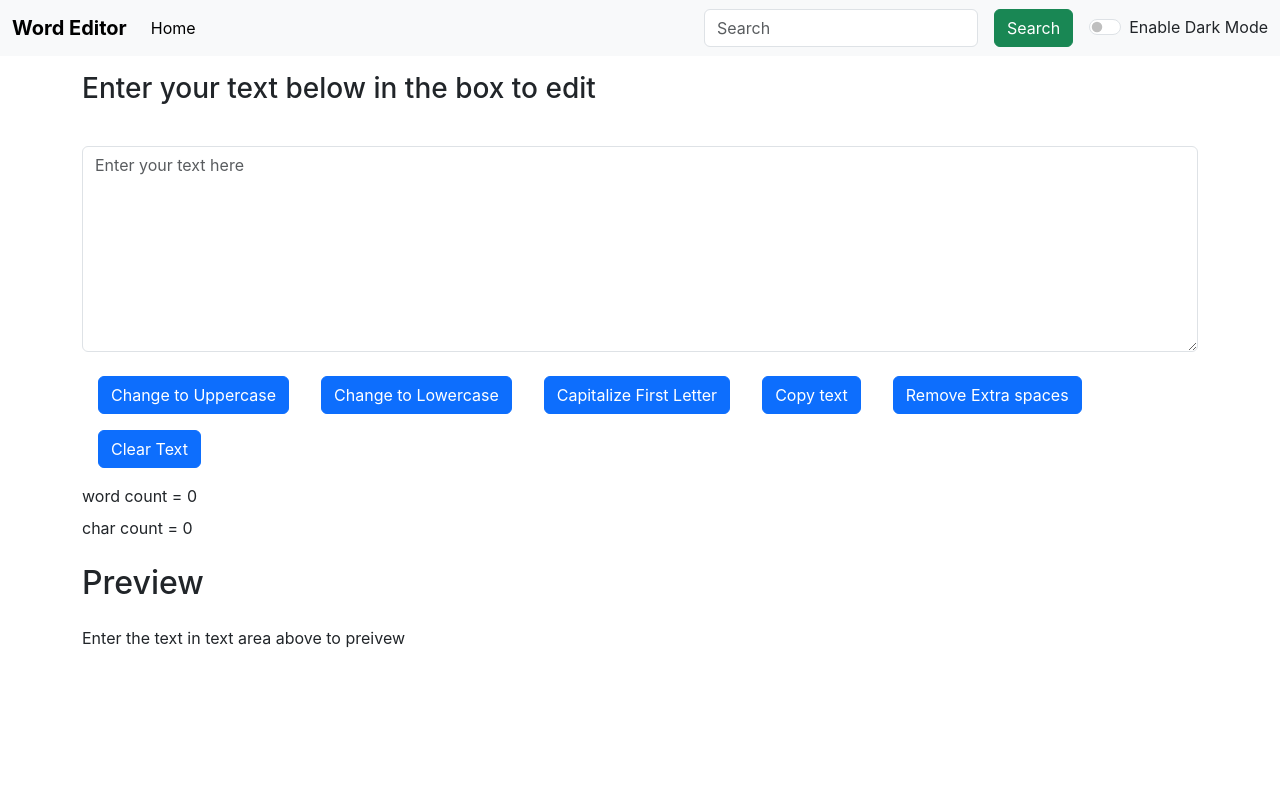
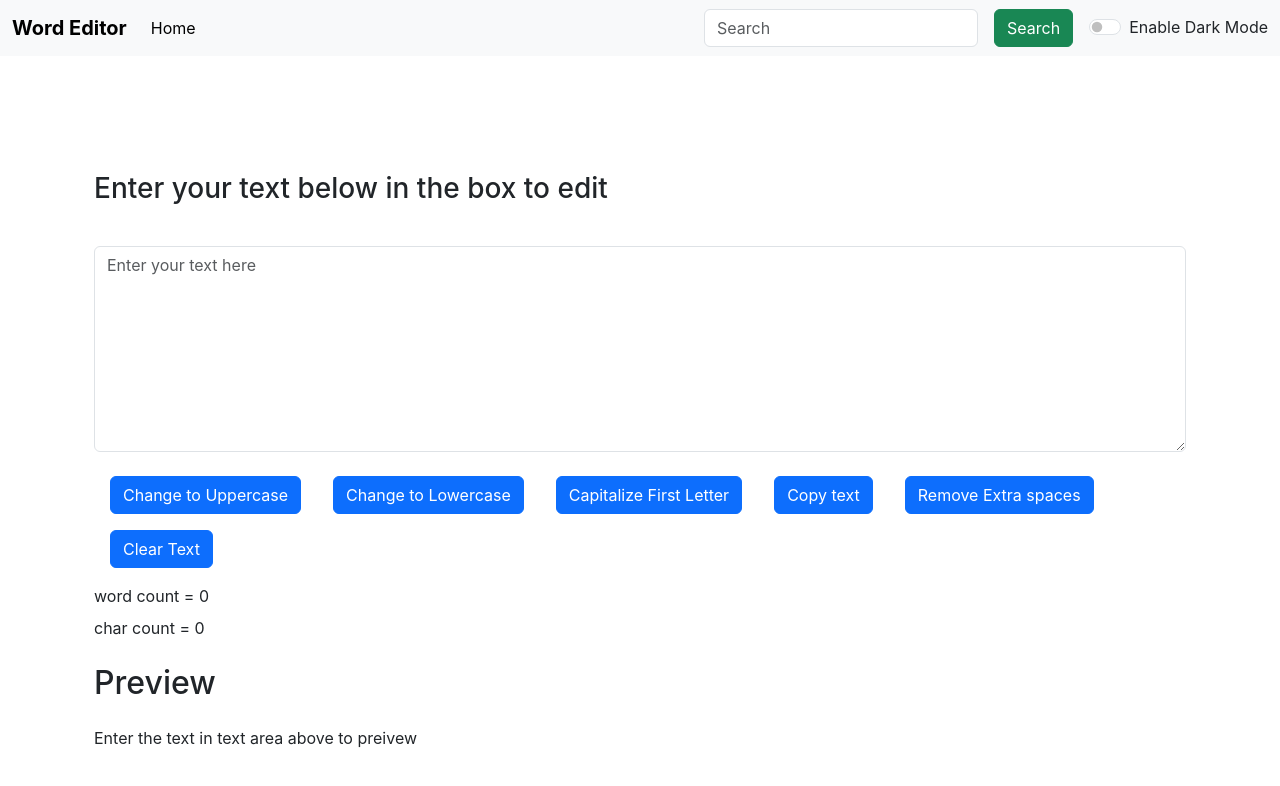
Before and after one commit to iot-dt/ReactApp1, a React (Create React App) app: page / in a window 1280 px wide. Shown: the top 786 px of the page. Built offline with nearby package versions, Linux system fonts and the light colour scheme.

Commit message:
adding /n as well

```diff
--- a/src/App.js
+++ b/src/App.js
@@ -46,6 +46,7 @@ function App() {
     <>
     <Navbar appName="Word Editor" mode={mode} toggleMode={toggleModeFunction} setText={modeText}/>
       <Alert alert={alert}/>
+      <div className='container'>
       <Textarea showAlert={showAlert}/>
     {/* <Router>
       <Switch>
@@ -57,7 +58,7 @@ function App() {
           </Route>
         </Switch>
     </Router> */}
-
+     </div>
     </>
   );
 }
--- a/src/components/Alert.js
+++ b/src/components/Alert.js
@@ -6,8 +6,10 @@ export default memo(function Alert(props) {
         return lower.charAt(0).toUpperCase() + lower.slice(1)
     }
   return (
-      props.alert && <div className={`alert alert-${props.alert.type} alert-dismissible fade show`} role="alert">
+    <div style = {{height: '100px'}} >
+      { props.alert && <div className={`alert alert-${props.alert.type} alert-dismissible fade show`} role="alert">
       <strong>{capitalize(props.alert.type)}</strong> {props.alert.msg}
+    </div> }
     </div>
   )
 })
--- a/src/components/Textarea.js
+++ b/src/components/Textarea.js
@@ -2,7 +2,7 @@ import React, { memo, useState } from "react";
 
 export default memo(function Textarea(props) {
   function spaceRemover(textToRemoveSpace){
-    let textArray = textToRemoveSpace.split(" ")
+    let textArray = textToRemoveSpace.split(/\s+/)
     let count = 0
     for ( let newText=0; newText< textArray.length; newText++) {
       if (textArray[newText] === "" ) {
```
